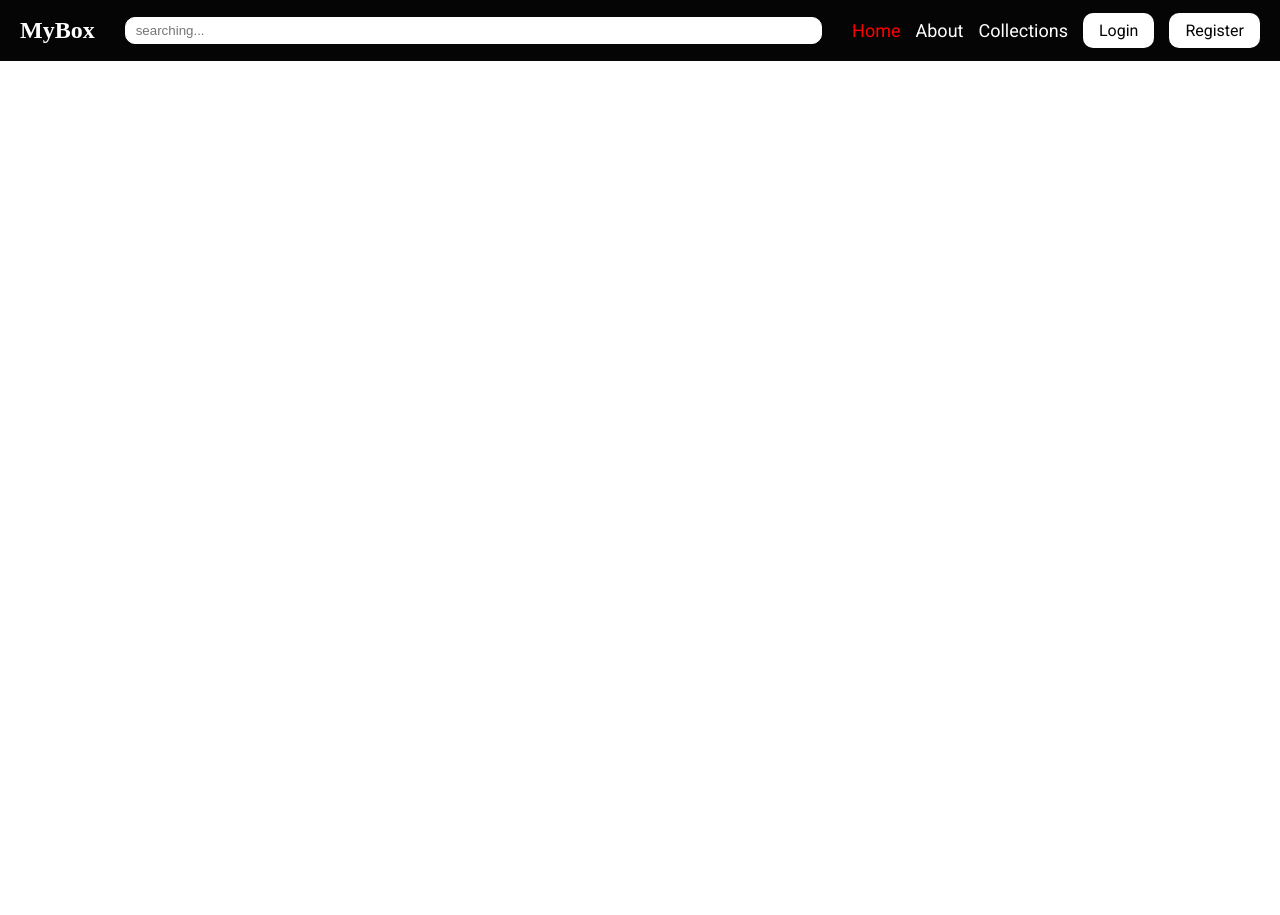
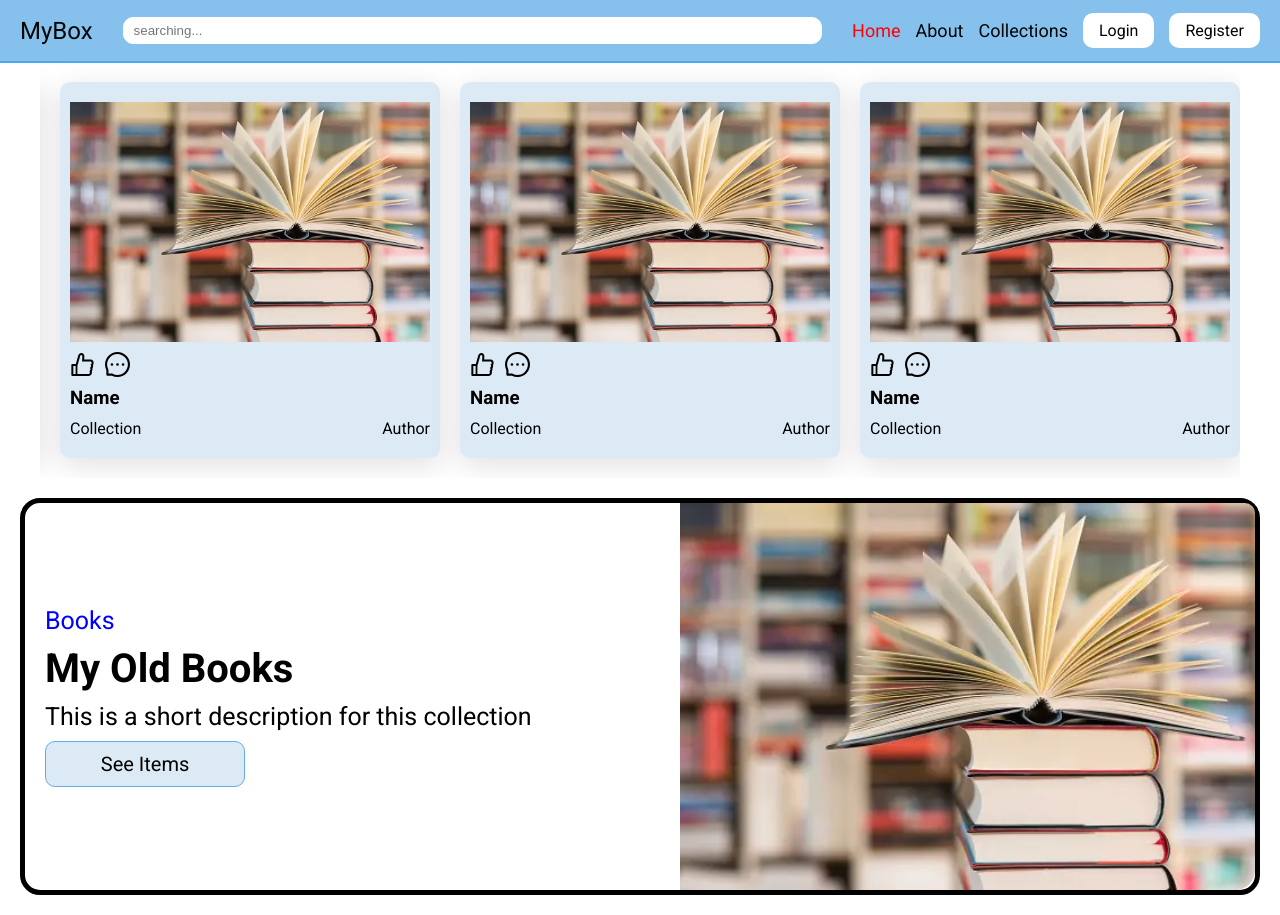
Before and after one commit to AzamatAbraev/collection-management, a React (Vite) app: page / in a window 1280 px wide. Before the commit the page ends 800 px from the top, so only its background shows below. Built offline with nearby package versions, Linux system fonts and the light colour scheme.

Commit message:
carousel and collection card added

```diff
--- a/package.json
+++ b/package.json
@@ -10,13 +10,17 @@
     "preview": "vite preview"
   },
   "dependencies": {
+    "@ant-design/icons": "^5.3.1",
     "@types/react-router-dom": "^5.3.3",
+    "@types/react-slick": "^0.23.13",
     "antd": "^5.15.0",
     "axios": "^1.6.7",
     "react": "^18.2.0",
     "react-dom": "^18.2.0",
     "react-router-dom": "^6.22.2",
-    "sass": "^1.71.1"
+    "react-slick": "^0.30.2",
+    "sass": "^1.71.1",
+    "slick-carousel": "^1.8.1"
   },
   "devDependencies": {
     "@types/react": "^18.2.56",
--- a/src/App.tsx
+++ b/src/App.tsx
@@ -16,6 +16,9 @@ import CollectionPage from "./pages/user/collection"
 import ItemPage from "./pages/user/item"
 import NotFoundPage from "./pages/not-found"
 
+import "slick-carousel/slick/slick.css";
+import "slick-carousel/slick/slick-theme.css";
+
 function App() {
   return (
     <BrowserRouter>
@@ -31,11 +34,9 @@ function App() {
           <Route path="/login" element={<LoginPage />} />
           <Route path="/register" element={<RegisterPage />} />
           <Route path="/contact" element={<ContactPage />} />
-        </Route>
-        <Route path="/user">
           <Route path="/user/dashboard" element={<UserDashboard />} />
-          <Route path="/user/collection/:collectionId" element={<CollectionPage />} />
-          <Route path="/user/collection/:collectionId/:itemId/" element={<ItemPage />} />
+          <Route path="/collection/:collectionId" element={<CollectionPage />} />
+          <Route path="/collection/:collectionId/:itemId/" element={<ItemPage />} />
         </Route>
         <Route path="/admin" element={<AdminLayout />}>
           <Route path="/admin" element={<AdminDashboard />} />
--- /dev/null
+++ b/src/components/card/CollectionCard.tsx
@@ -0,0 +1,23 @@
+import { Link, useNavigate } from "react-router-dom"
+import bookImg from "../../assets/book.webp"
+
+import "./style.scss"
+
+const CollectionCard = () => {
+  const navigate = useNavigate();
+  return (
+    <div className="collection collection__row">
+      <div className="collection__content">
+        <Link to="/allcollections" className="collection__category">Books</Link>
+        <h3 className="collection__name">My Old Books</h3>
+        <p className="collection__desc">This is a short description for this collection</p>
+        <button onClick={() => navigate("/collection/adsd")} className="collection__btn">See Items</button>
+      </div>
+      <div className="collection__image">
+        <img src={bookImg} alt="Book" />
+      </div>
+    </div >
+  )
+}
+
+export default CollectionCard
--- /dev/null
+++ b/src/components/card/ItemCard.tsx
@@ -0,0 +1,33 @@
+import { useState } from "react";
+
+import { LikeFilled, LikeOutlined, MessageOutlined } from "@ant-design/icons";
+
+import bookImg from "../../assets/book.webp";
+
+import "./style.scss";
+
+const ItemCard = () => {
+  const [liked, setLiked] = useState(false);
+  const [commented, setCommented] = useState(false);
+
+  return (
+    <div className="card">
+      <div className="card__image">
+        <img src={bookImg} alt="Book" />
+      </div>
+      <div className="card__buttons">
+        <button onClick={() => setLiked(!liked)} className="card__btn">{liked ? <LikeFilled style={{ fontSize: "25px", color: "red" }} /> : <LikeOutlined style={{ fontSize: "25px" }} />}</button>
+        <button onClick={() => setCommented(!commented)} className="card__btn"><MessageOutlined style={{ fontSize: "25px", color: commented ? "red" : "" }} /></button>
+      </div>
+      <div className="card__header">
+        <h3>Name</h3>
+      </div>
+      <div className="card__footer">
+        <p>Collection</p>
+        <p>Author</p>
+      </div>
+    </div>
+  )
+}
+
+export default ItemCard;
--- /dev/null
+++ b/src/components/card/style.scss
@@ -0,0 +1,92 @@
+.card {
+  padding: 20px 10px;
+  background-color: #dceaf5;
+  border-radius: 10px;
+  box-shadow: rgba(100, 100, 111, 0.2) 0px 7px 29px 0px;
+
+  display: flex;
+  flex-direction: column;
+  justify-content: flex-start;
+  gap: 10px;
+  &__header {
+    display: flex;
+    align-items: center;
+    justify-content: space-between;
+  }
+
+  &__footer {
+    display: flex;
+    align-items: center;
+    justify-content: space-between;
+  }
+
+  &__buttons {
+    display: flex;
+    align-items: center;
+    gap: 10px;
+  }
+
+  &__btn {
+    background-color: transparent;
+    border: none;
+  }
+
+  &__image {
+    cursor: pointer;
+
+    img {
+      width: 100%;
+    }
+  }
+}
+
+.collection {
+  border: 5px solid #000;
+  border-radius: 20px;
+  margin-bottom: 20px;
+  margin-top: 20px;
+  &__row {
+    display: grid;
+    grid-template-columns: 1fr 1fr;
+    gap: 80px;
+  }
+
+  &__image {
+    img {
+      width: 100%;
+      height: 100%;
+      border-top-right-radius: 10px;
+      border-bottom-right-radius: 20px;
+    }
+  }
+
+  &__content {
+    display: flex;
+    flex-direction: column;
+    justify-content: center;
+    gap: 10px;
+    padding: 20px;
+  }
+
+  &__category {
+    font-size: 25px;
+    color: blue;
+  }
+
+  &__name {
+    font-size: 40px;
+  }
+
+  &__desc {
+    font-size: 25px;
+  }
+
+  &__btn {
+    padding: 10px 20px;
+    background-color: #dceaf5;
+    width: 200px;
+    font-size: 20px;
+    border-radius: 10px;
+    border: 1px solid #64ade4;
+  }
+}
--- /dev/null
+++ b/src/components/carousel/index.tsx
@@ -0,0 +1,83 @@
+
+import Slider from "react-slick";
+import ItemCard from "../card/ItemCard";
+
+import "./style.scss"
+
+function Responsive() {
+  const settings = {
+    dots: true,
+    infinite: true,
+    slidesToShow: 3,
+    slidesToScroll: 2,
+    initialSlide: 0,
+    autoplay: true,
+    speed: 1000,
+    autoplaySpeed: 2000,
+    responsive: [
+      {
+        breakpoint: 1024,
+        settings: {
+          slidesToShow: 3,
+          slidesToScroll: 3,
+          infinite: true,
+          dots: true
+        }
+      },
+      {
+        breakpoint: 600,
+        settings: {
+          slidesToShow: 2,
+          slidesToScroll: 2,
+          initialSlide: 2
+        }
+      },
+      {
+        breakpoint: 480,
+        settings: {
+          slidesToShow: 1,
+          slidesToScroll: 1
+        }
+      }
+    ]
+  };
+
+  return (
+    <div className="slider-container container">
+      <Slider {...settings}>
+        <div className="slide-wrapper">
+          <ItemCard />
+        </div>
+        <div className="slide-wrapper">
+          <ItemCard />
+        </div>
+        <div className="slide-wrapper">
+          <ItemCard />
+        </div>
+        <div className="slide-wrapper">
+          <ItemCard />
+        </div>
+        <div className="slide-wrapper">
+          <ItemCard />
+        </div>
+        <div className="slide-wrapper">
+          <ItemCard />
+        </div>
+        <div className="slide-wrapper">
+          <ItemCard />
+        </div>
+        <div className="slide-wrapper">
+          <ItemCard />
+        </div>
+        <div className="slide-wrapper">
+          <ItemCard />
+        </div>
+        <div className="slide-wrapper">
+          <ItemCard />
+        </div>
+      </Slider>
+    </div>
+  );
+}
+
+export default Responsive;
--- /dev/null
+++ b/src/components/carousel/style.scss
@@ -0,0 +1,8 @@
+.slick-initialized {
+  overflow: hidden;
+}
+
+.slide-wrapper {
+  padding: 10px;
+  margin: 10px;
+}
--- a/src/components/layout/front/Header.scss
+++ b/src/components/layout/front/Header.scss
@@ -3,7 +3,9 @@ header {
   top: 0;
   left: 0;
   right: 0;
-  background-color: #050505;
+  background-color: #86c0ed;
+  z-index: 10;
+  border-bottom: 2px solid #4aa9f1;
 }
 
 .nav {
@@ -14,9 +16,9 @@ header {
   }
 
   &__logo {
-    h3 {
+    a {
       font-size: 24px;
-      color: #fff;
+      color: #050505;
     }
   }
 
@@ -42,7 +44,7 @@ header {
   }
 
   &__link {
-    color: #fff;
+    color: #050505;
     font-size: 18px;
   }
 
--- a/src/components/layout/front/Header.tsx
+++ b/src/components/layout/front/Header.tsx
@@ -1,5 +1,6 @@
 import { NavLink } from "react-router-dom"
 import "./Header.scss"
+import { Link } from "react-router-dom"
 
 const Header = () => {
   return (
@@ -7,7 +8,7 @@ const Header = () => {
       <nav className="nav">
         <div className="container nav__container">
           <div className="nav__logo">
-            <h3>MyBox</h3>
+            <Link to="/">MyBox</Link>
           </div>
           <div className="nav__search">
             <input type="text" className="nav__search__tbx" placeholder="searching..." />
--- a/src/pages/not-found/index.tsx
+++ b/src/pages/not-found/index.tsx
@@ -1,7 +1,17 @@
+import { Button, Result } from 'antd';
+import { useNavigate } from 'react-router-dom';
+
 const NotFoundPage = () => {
+  const navigate = useNavigate();
   return (
-    <div>NotFoundPage</div>
-  )
-}
+    <div>
+      <Result
+        status="404"
+        title="404"
+        subTitle="Sorry, the page you visited does not exist."
+        extra={<Button onClick={() => navigate("/")} type="primary">Back Home</Button>}
+      />
+    </div >)
+};
 
-export default NotFoundPage
+export default NotFoundPage;
--- a/src/pages/public/home/index.tsx
+++ b/src/pages/public/home/index.tsx
@@ -1,10 +1,16 @@
 import { Fragment } from "react/jsx-runtime";
 import "./style.scss";
+import HomeCarousel from "../../../components/carousel";
+import CollectionCard from "../../../components/card/CollectionCard";
 
 const HomePage = () => {
   return (
     <Fragment>
       <section id="latest">
+        <div className="container">
+          <HomeCarousel />
+          <CollectionCard />
+        </div>
       </section>
       <section id="largest"></section>
       <section id="categories"></section>
```
Also changed, not shown: src/assets/book.webp (added), 1 other file (tests, documents, lock files or other folders).
